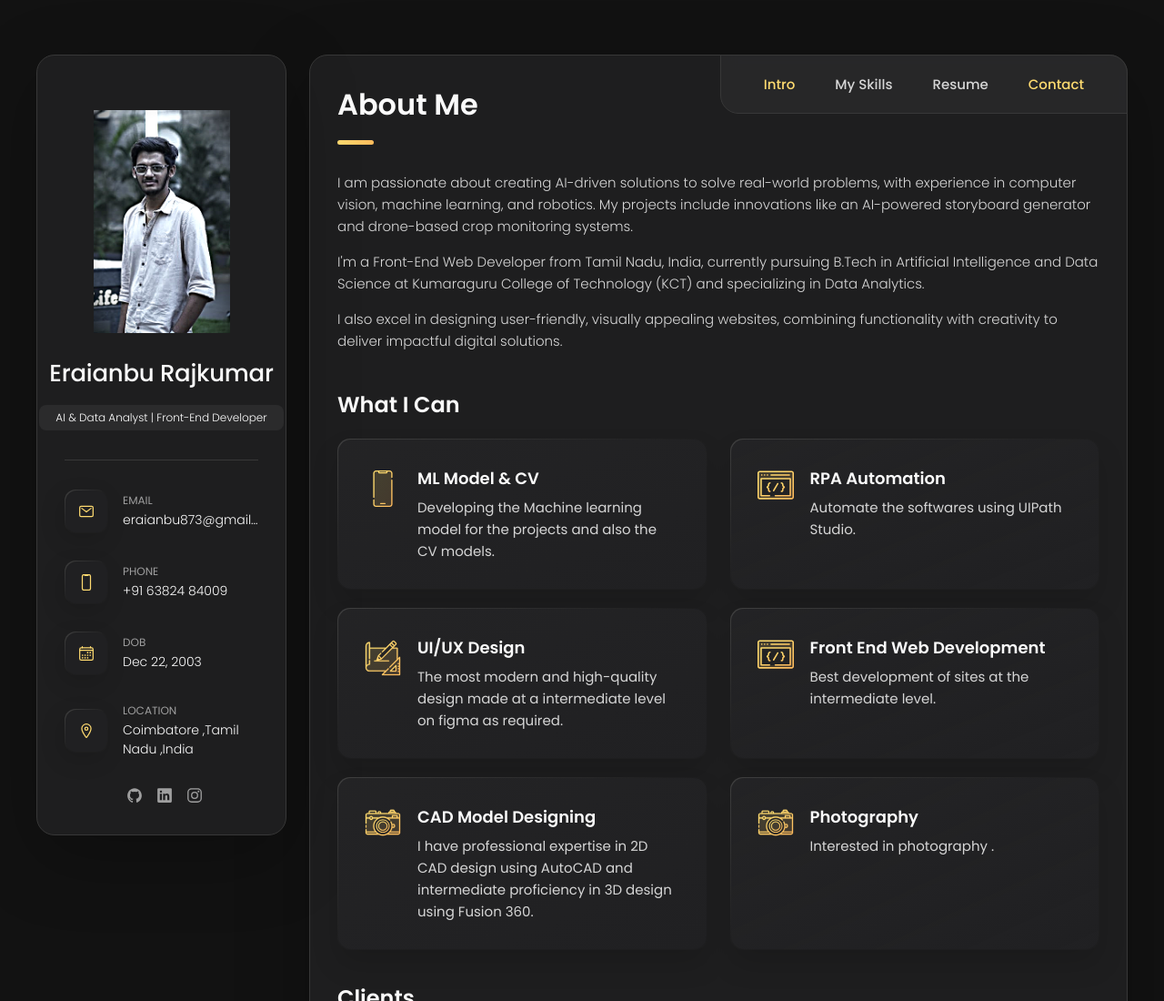
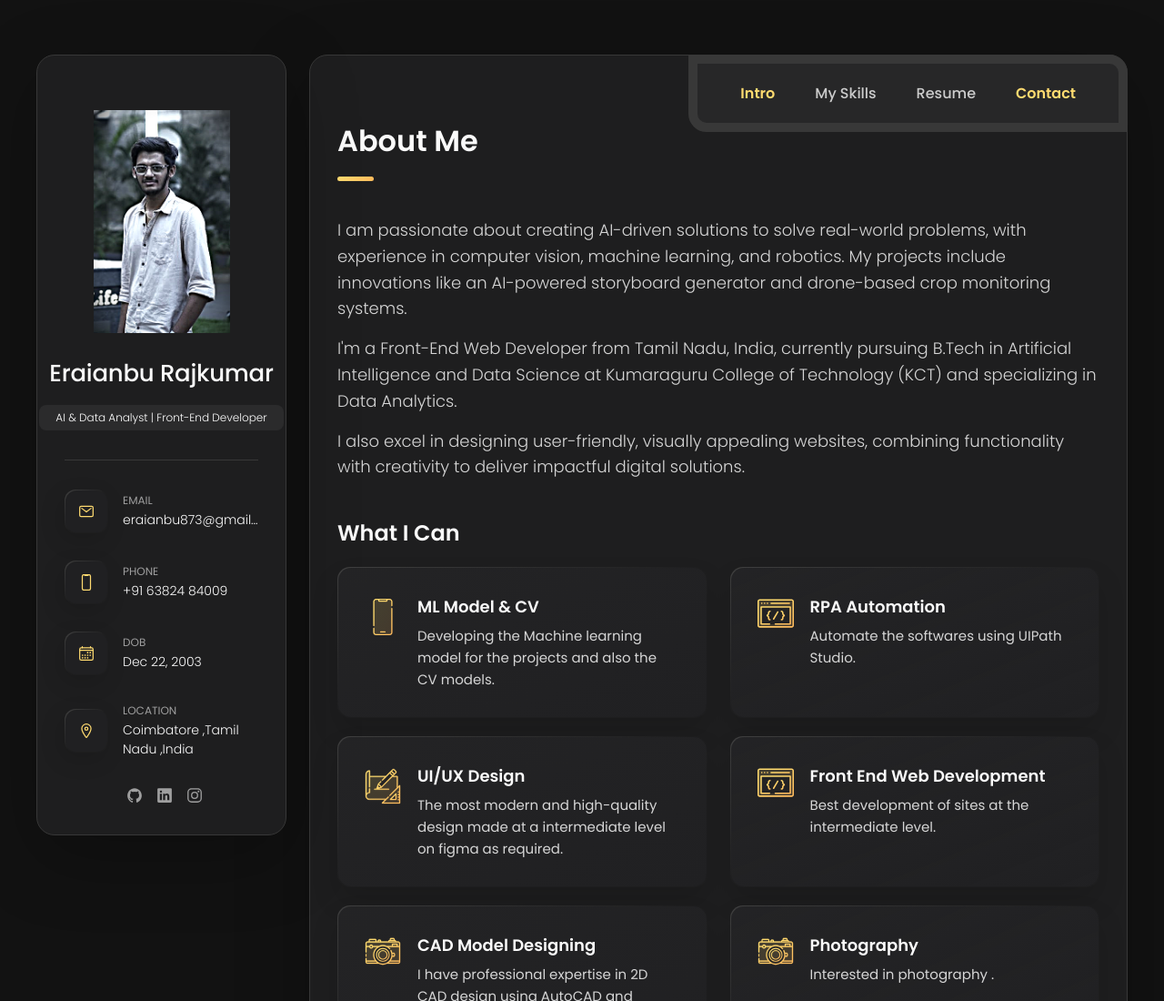
Before and after one commit to erai221203/portfolio, a website: page index.html in a window 1280 px wide. Shown: the top 1100 px of the page at 91% size. Drawn offline with nearby package versions, Linux system fonts and the light colour scheme.

Commit message:
Update style.css

```diff
--- a/assets/css/style.css
+++ b/assets/css/style.css
@@ -461,7 +461,7 @@ main {
   width: 100%;
   background: hsla(240, 1%, 17%, 0.75);
   backdrop-filter: blur(10px);
-  border: 1px solid var(--jet);
+  border: 10px solid var(--jet);
   border-radius: 12px 12px 0 0;
   box-shadow: var(--shadow-2);
   z-index: 5;
@@ -476,16 +476,22 @@ main {
 }
 
 .navbar-link {
-  color: var(--light-gray);
-  font-size: var(--fs-8);
+  color: #ccc; /* Default color */
+  background: none;
+  border: none;
+  font-size: 1rem;
+  cursor: pointer;
   padding: 20px 7px;
-  transition: color var(--transition-1);
+  transition: color 0.3s ease, background 0.3s ease;
 }
 
 .navbar-link:hover,
 .navbar-link:focus { color: var(--light-gray-70); }
-
-.navbar-link.active { color: var(--orange-yellow-crayola); }
+.navbar-link:hover:not(.active) {
+  color: gold;}
+
+.navbar-link.active { color: hsl(45, 100%, 72%) ; font-weight: bold;
+}
 
 
 
@@ -499,7 +505,7 @@ main {
 
 .about-text {
   color: var(--light-gray);
-  font-size: var(--fs-6);
+  font-size: var(--fs-4);
   font-weight: var(--fw-300);
   line-height: 1.6;
 }
@@ -766,7 +772,8 @@ main {
   #RESUME
 \*-----------------------------------*/
 
-.article-title { margin-bottom: 30px; }
+.article-title { margin-top: 40px; }
+.article-title { margin-bottom: 40px; }
 
 
 /**
```
